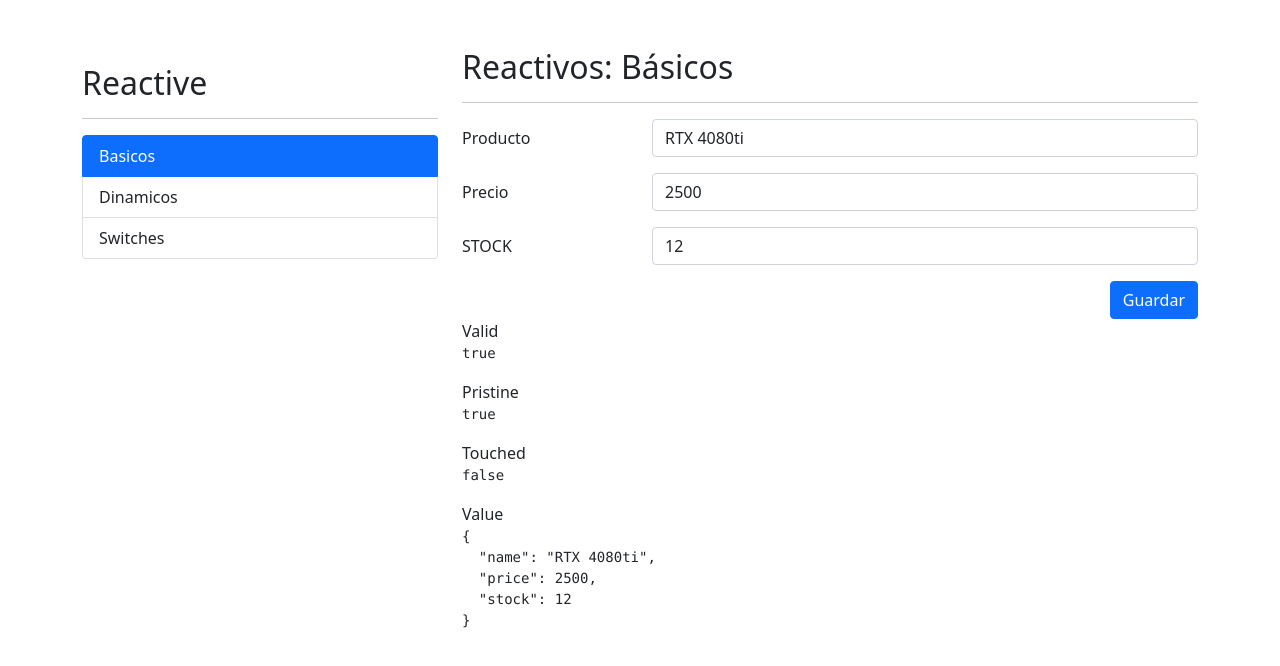
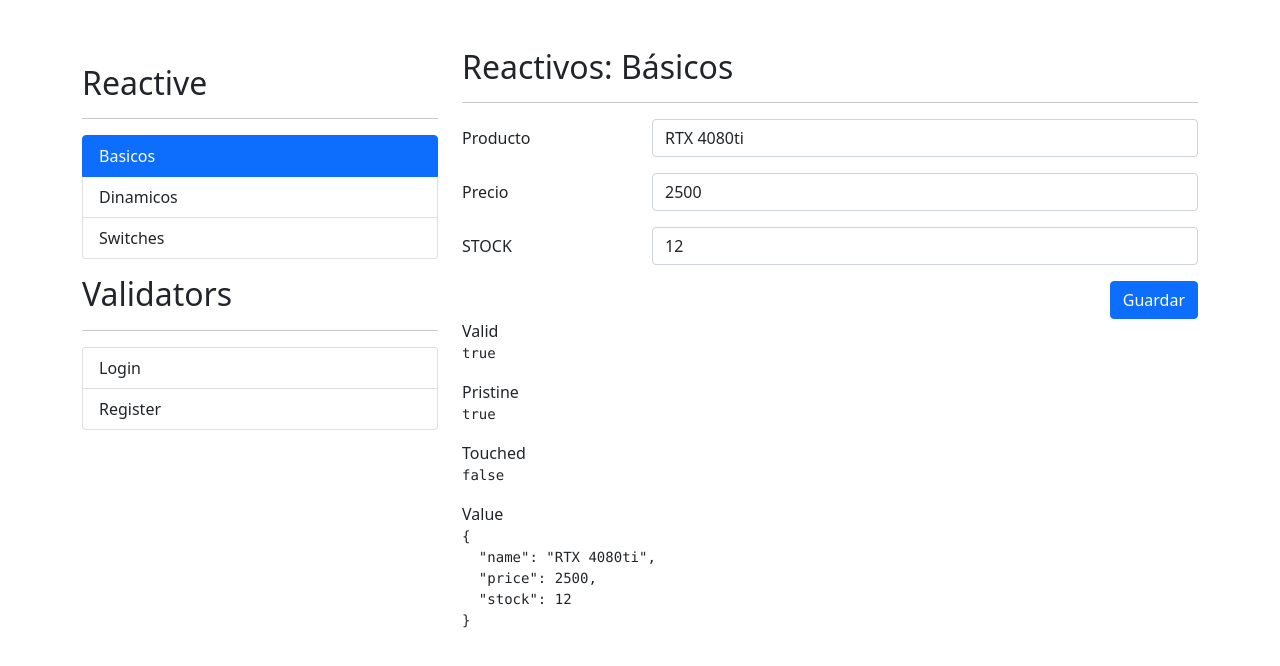
Before and after one commit to juanlavallen/ReactiveForms, an Angular app: page /reactive/basic in a window 1280 px wide. Shown: the top 666 px of the page. Built offline with nearby package versions, Linux system fonts and the light colour scheme.

Commit message:
navegacion sidemenu

```diff
--- a/src/app/shared/sidemenu/sidemenu.component.html
+++ b/src/app/shared/sidemenu/sidemenu.component.html
@@ -9,3 +9,15 @@
         {{item.txt}}
     </li>
 </ul>
+
+<h2 class="mt-3">Validators</h2>
+<hr>
+
+<ul  class="list-group">
+    <li *ngFor="let item of authMenu"
+        class="list-group-item"
+        [routerLink]="[item.route]"
+        routerLinkActive="active">
+        {{item.txt}}
+    </li>
+</ul>
--- a/src/app/shared/sidemenu/sidemenu.component.ts
+++ b/src/app/shared/sidemenu/sidemenu.component.ts
@@ -20,4 +20,9 @@ export class SidemenuComponent {
     { txt: 'Dinamicos', route: './reactive/dynamic'  },
     { txt: 'Switches',  route: './reactive/switches' },
   ];
+
+  authMenu: MenuItem[] = [
+    { txt: 'Login',    route: './auth/login'   },
+    { txt: 'Register', route: './auth/register'}
+  ];
 }
```
